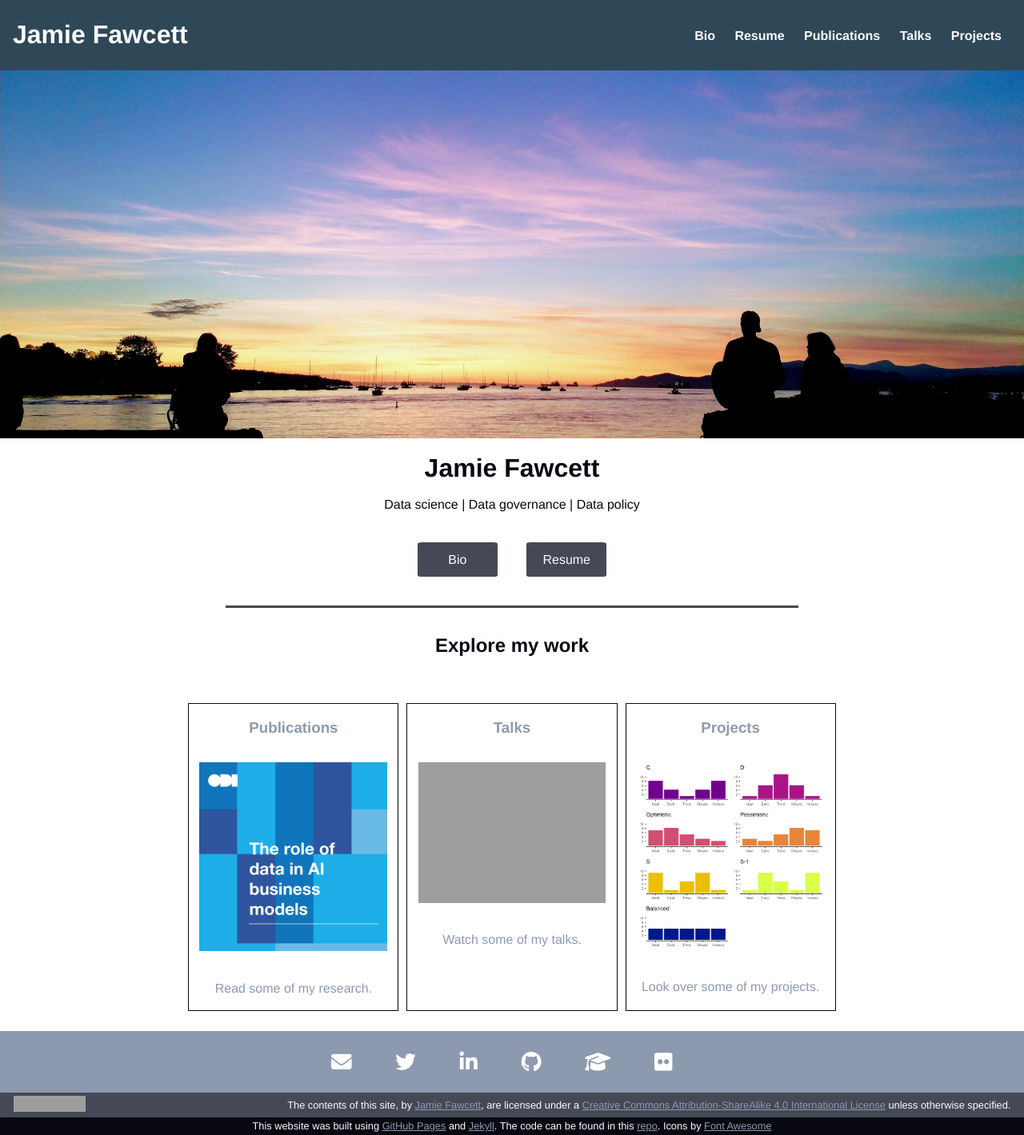
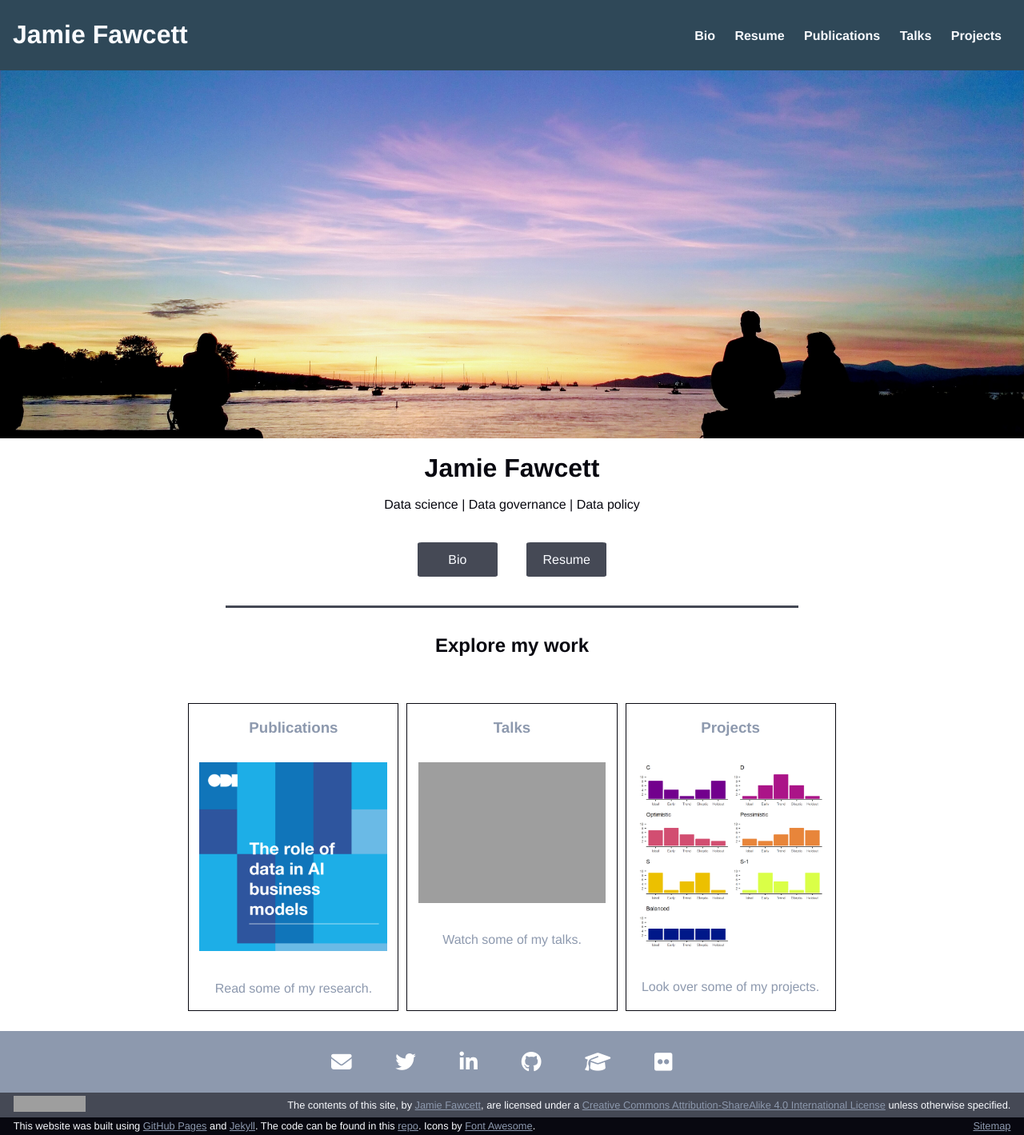
Before and after one commit to JmeF/JmeF.github.io, a Jekyll site: the page built from index.html, in a window 1280 px wide. Shown: the whole page at 80% size. Built offline with Jekyll 4.4.1, drawn with Linux system fonts in a browser that asks for light colours; nearby versions of some CDN libraries; grey boxes are pictures that could not be loaded.

Commit message:
Add sitemap

```diff
--- a/Gemfile
+++ b/Gemfile
@@ -8,6 +8,7 @@ source "https://rubygems.org"
 # Useful plugins
 gem 'github-pages', group: :jekyll_plugins
 gem 'jekyll-seo-tag'
+gem 'jekyll-sitemap'
 
 
 #for windows build
--- a/_config.yml
+++ b/_config.yml
@@ -21,6 +21,7 @@ lang: en_CA
 #plugins
 plugins:
   - jekyll-seo-tag
+  - jekyll-sitemap
 
 #set the markdown
 markdown: kramdown
--- a/_includes/reference.html
+++ b/_includes/reference.html
@@ -1,2 +1,3 @@
 <p>This website was built using <a href="https://pages.github.com/">GitHub Pages</a> and <a href="https://jekyllrb.com/">Jekyll</a>.
-  The code can be found in this <a href="https://github.com/JmeF/JmeF.github.io">repo</a>. Icons by <a href="https://fontawesome.com/">Font Awesome</a></p>
+  The code can be found in this <a href="https://github.com/JmeF/JmeF.github.io">repo</a>. Icons by <a href="https://fontawesome.com/">Font Awesome</a>.</p>
+<p><a href="{{site.url}}/sitemap.xml">Sitemap</a></p>
--- a/_sass/footer_layout.scss
+++ b/_sass/footer_layout.scss
@@ -44,8 +44,12 @@ footer {
   }
   .ref-bar{
     background: $ref-bg-color;
-    text-align:center;
+    text-align:left;
     padding: 0.3em;
+    display: flex;
+    align-items: center;
+    justify-content: space-between;
+    flex-shrink: 0;
 
     p{
     margin: 0 1em;
```
Also changed, not shown: Gemfile.lock.
